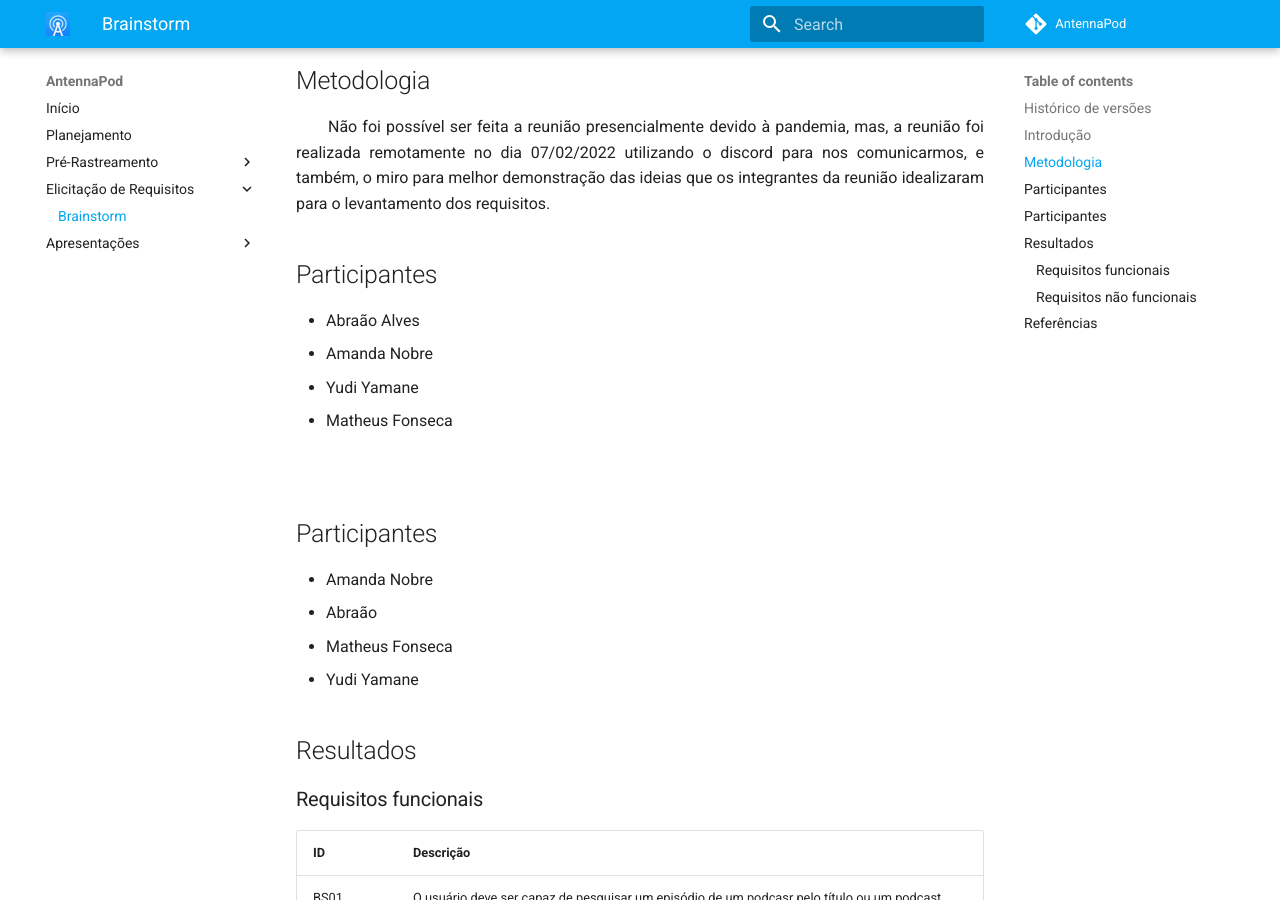
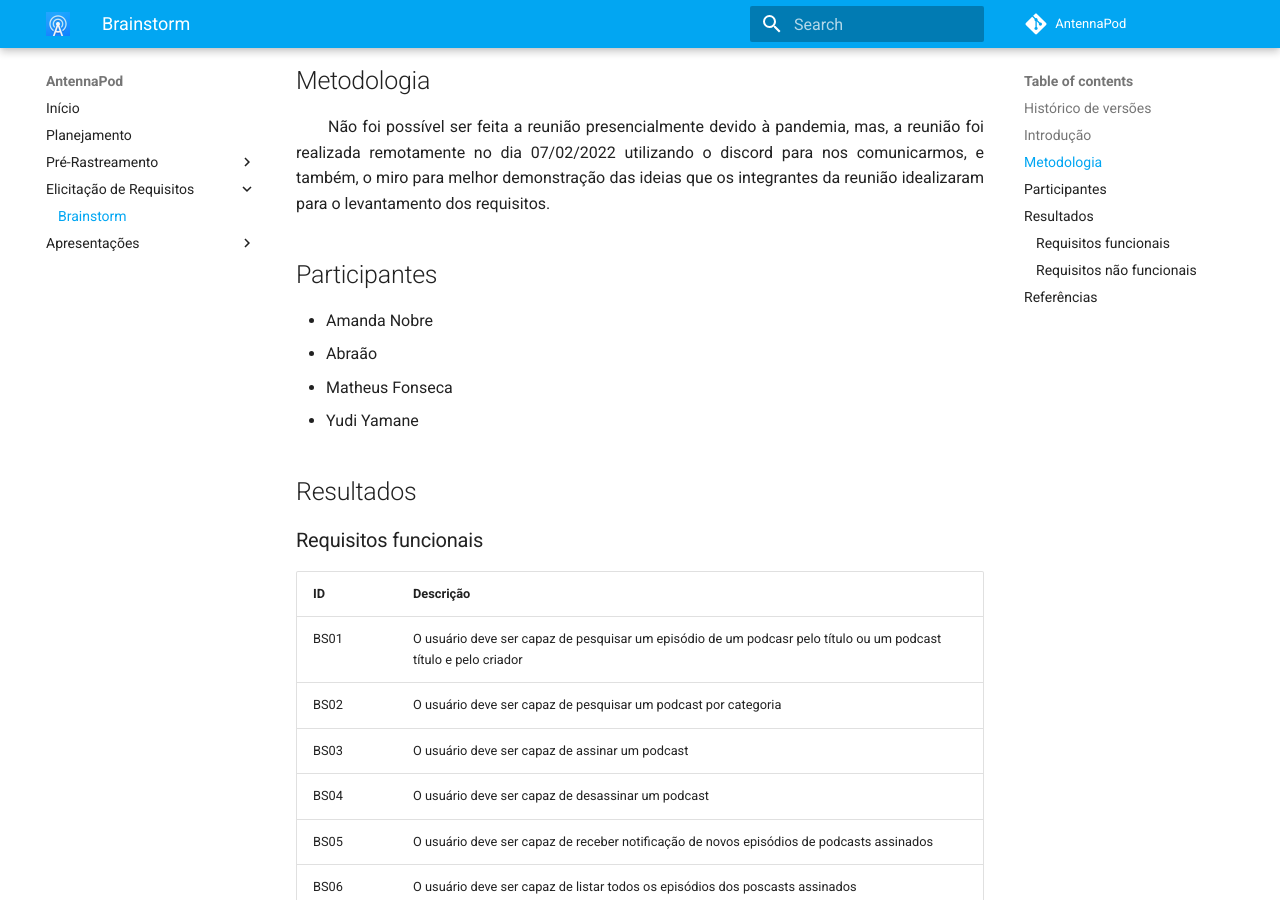
Before and after one commit to Requisitos-de-Software/2021.2-AntennaPod, an MkDocs documentation site: the page built from docs/brainstorm.md, in a window 1280 px wide and 900 px high, scrolled down 605 px. Built offline with MkDocs 1.6.1 and Material for MkDocs 9.7.7, drawn with Linux system fonts in a browser that asks for light colours; comment, search, counter and statistics services are not loaded.

```diff
--- a/docs/brainstorm.md
+++ b/docs/brainstorm.md
@@ -15,14 +15,6 @@
 <p align="justify">&emsp;&emsp;Não foi possível ser feita a reunião presencialmente devido à pandemia, mas, a reunião foi realizada remotamente no dia 07/02/2022 utilizando o discord para nos comunicarmos, e também, o miro para melhor demonstração das ideias que os integrantes da reunião idealizaram para o levantamento dos requisitos.
 </p>
 
-## Participantes
- - Abraão Alves
- - Amanda Nobre
- - Yudi Yamane
- - Matheus Fonseca
-
-<p align="justify">&emsp;&emsp;
-</p>
 ## Participantes
 - Amanda Nobre
 - Abraão
```
